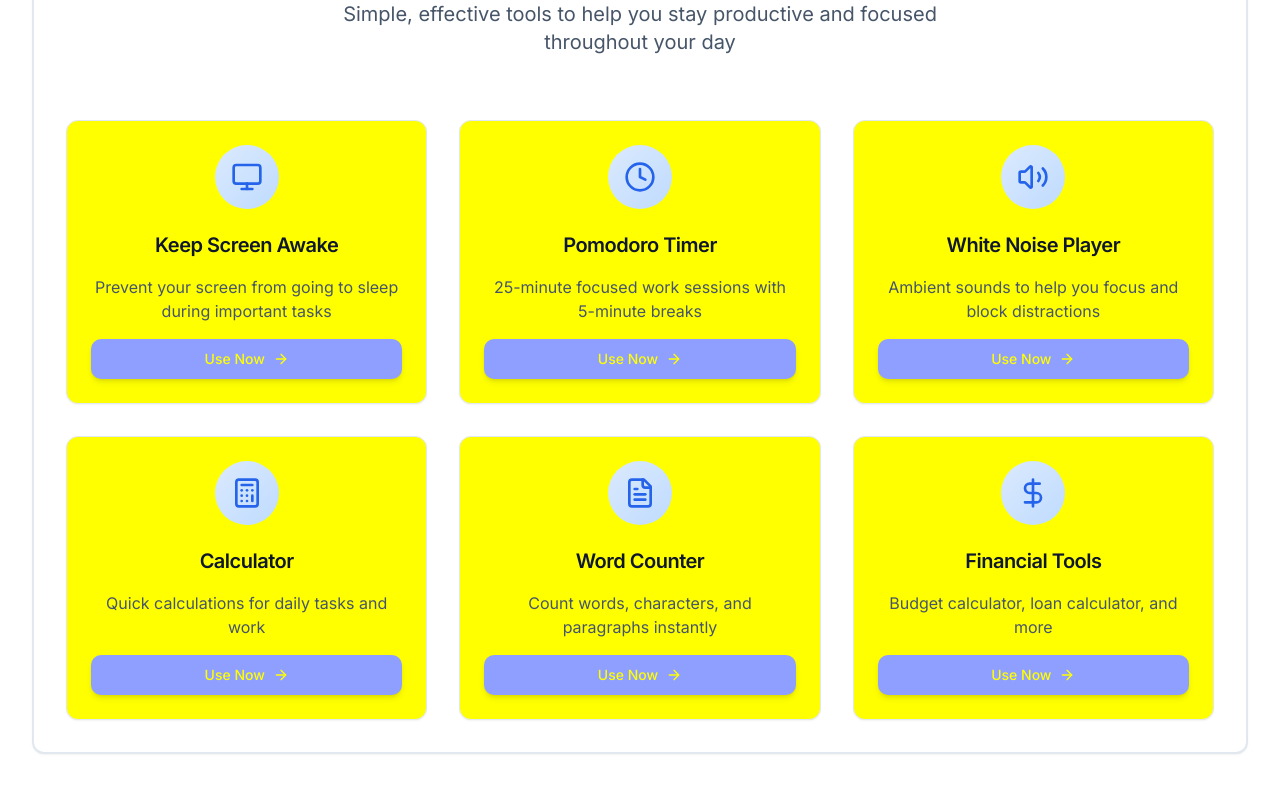
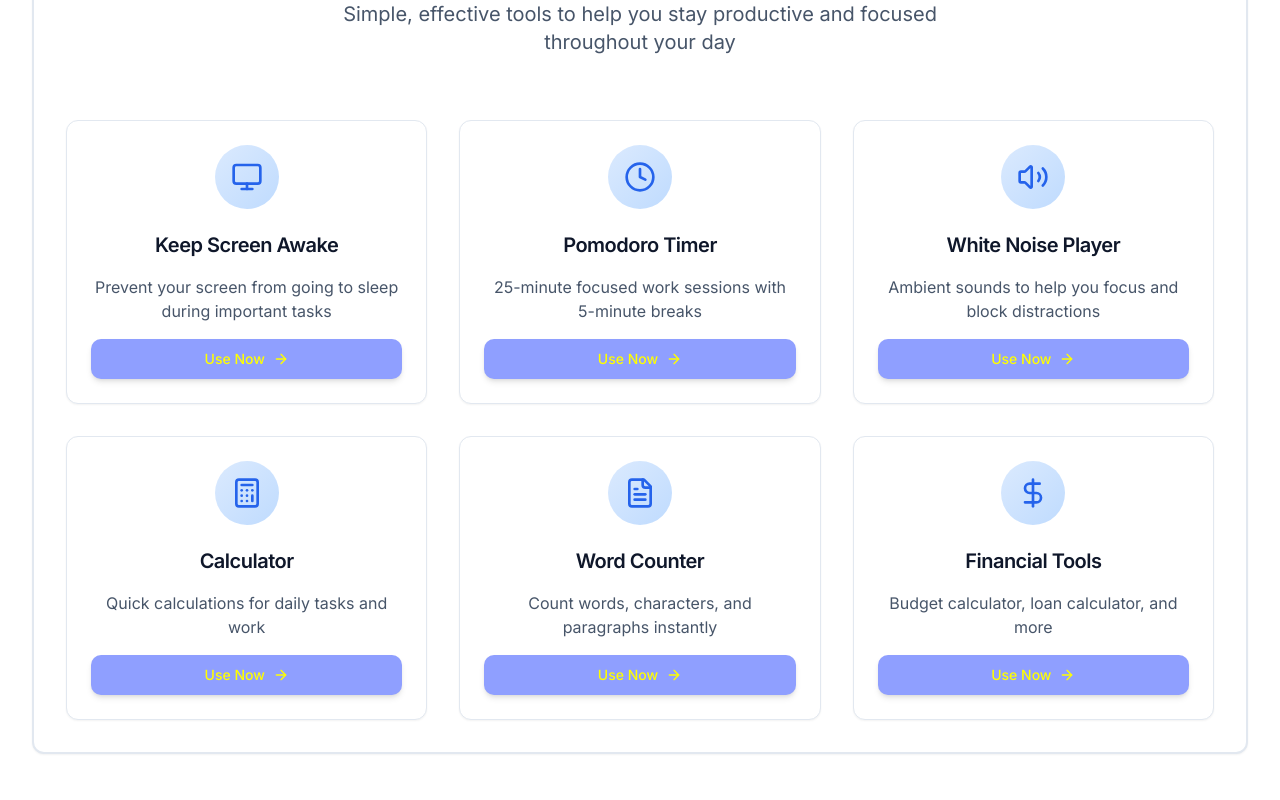
Before and after one commit to Dinesh-1215/offscreen, a React (Vite) app: page / in a window 1280 px wide. Shown: the part 860-1660 px from the top of the page. Built offline with nearby package versions, Linux system fonts and the light colour scheme.

Commit message:
Remove all yellow backgrounds from website

```diff
--- a/src/index.css
+++ b/src/index.css
@@ -150,4 +150,9 @@
   .calc-btn-equals {
     @apply bg-green-600 hover:bg-green-700 text-white;
   }
+
+  /* Force remove yellow backgrounds site-wide */
+  body, .tool-card, .blog-card, .section-border, .card, .main, .content {
+    background-color: #fff !important;
+  }
 }
```
